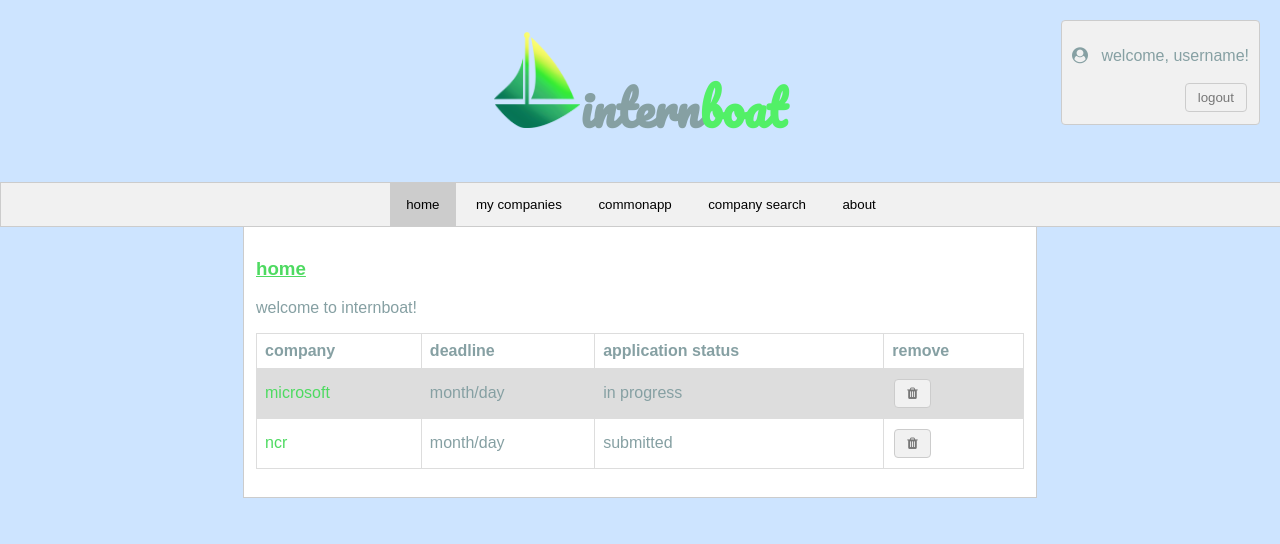
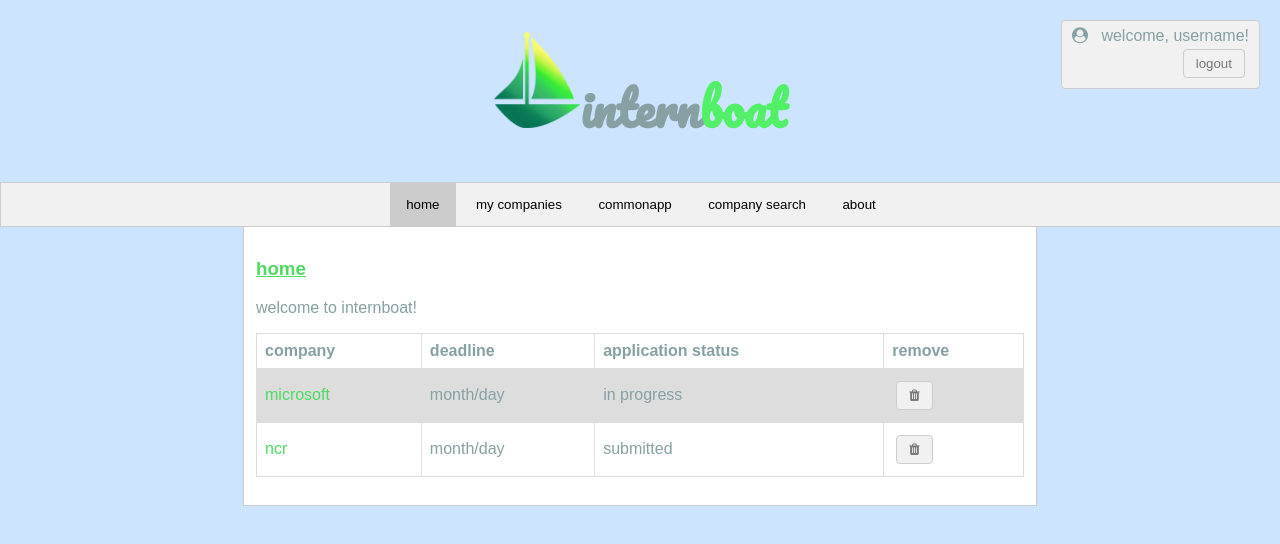
Before and after one commit to AngiSusu/internboat, a plain HTML site: page index.html in a window 1280 px wide. Drawn offline with nearby package versions, Linux system fonts and the light colour scheme; no server answers; a web font is replaced by a local one.

Commit message:
changed some margins and padding

```diff
--- a/index.css
+++ b/index.css
@@ -316,7 +316,7 @@ tr:nth-child(even) {
     color: #777;
     padding: 6px 12px;
     text-decoration: none;
-    margin: 2px;
+    margin: 4px;
     cursor: pointer;
 }
 
@@ -365,7 +365,7 @@ tr:nth-child(even) {
     top: 0px;
     right: 0px;
     margin: 20px;
-    padding: 10px;
+    padding: 6px 10px;
     background-color: #f1f1f1;
     border: 1px solid #ccc;
     border-radius: 4px;
--- a/index.html
+++ b/index.html
@@ -40,7 +40,7 @@
 
     <!--CONTAINER-->
     <div class="userinfo">
-      <p><i class="fa fa-user-circle" aria-hidden="true"></i> &nbsp; welcome, username!</p>
+      <i class="fa fa-user-circle" aria-hidden="true"></i> &nbsp; welcome, username!<br>
       <button type="button" class="prettybutton" id="logout" style="float: right;">logout</button>
     </div>
 
```
